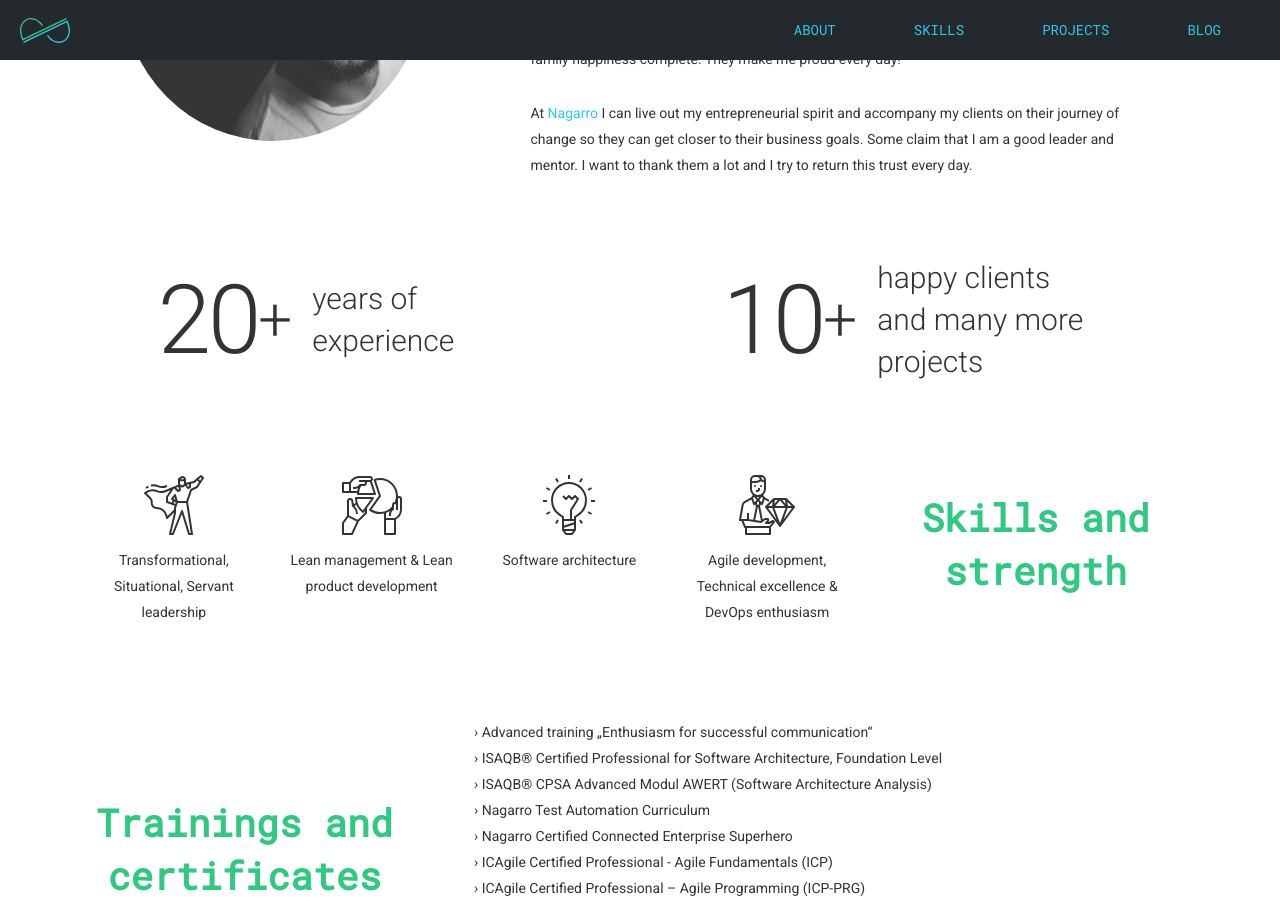
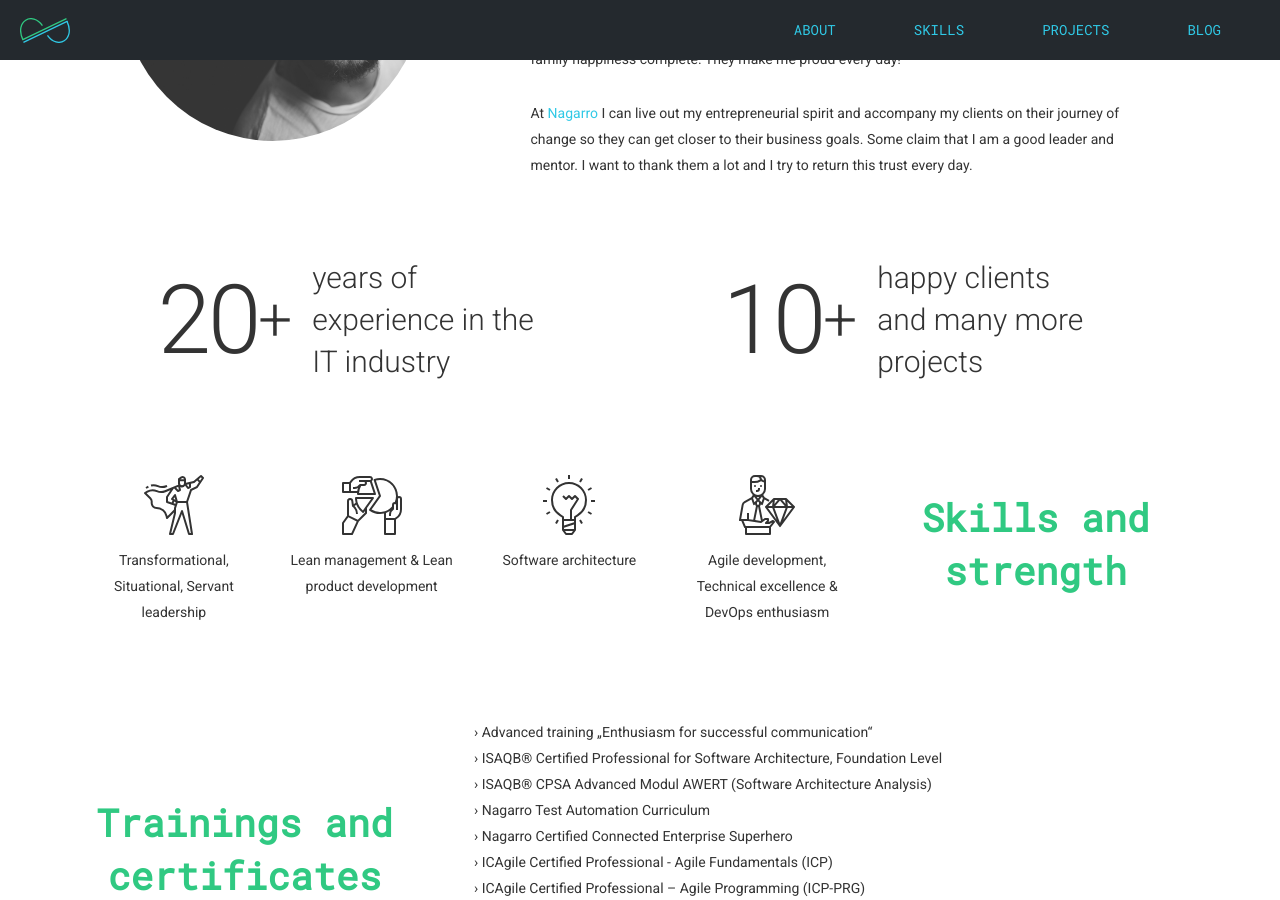
Before and after one commit to juergenpointinger/juergenpointinger.github.io, a Jekyll site: the page built from index.html, in a window 1280 px wide and 900 px high, scrolled down 763 px. Built offline with Jekyll 4.4.1, drawn with Linux system fonts in a browser that asks for light colours; nearby versions of some CDN libraries; some web fonts are replaced.

Commit message:
Added IT industry

```diff
--- a/index.html
+++ b/index.html
@@ -85,7 +85,7 @@ permalink: /index.html
         <div>
           <span class="number-counter js-animate-number">20</span>
           <span>+</span>
-          <span class="text-zone">years of experience</span>
+          <span class="text-zone">years of experience in the IT industry</span>
         </div>
         <div>
           <span class="number-counter js-animate-number">10</span>
```
